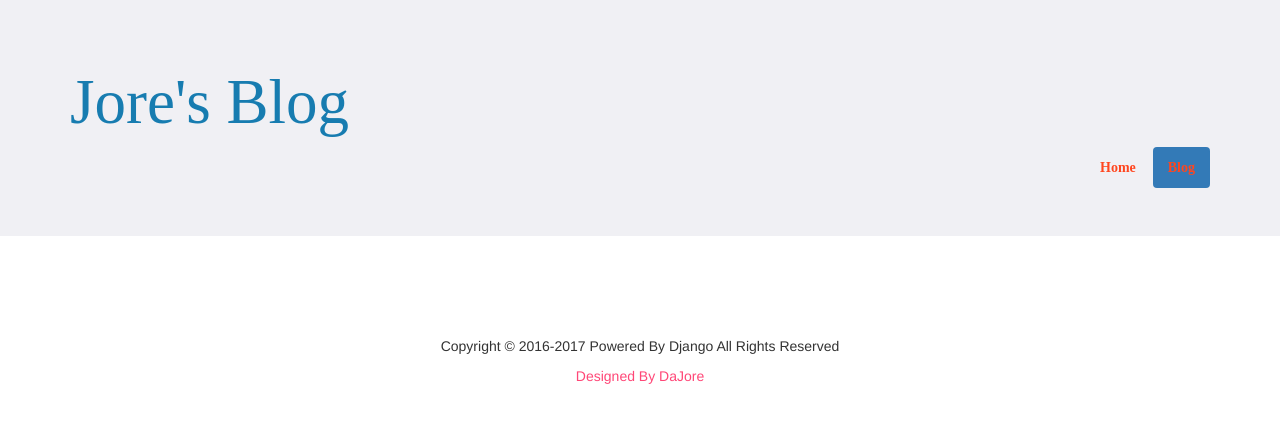
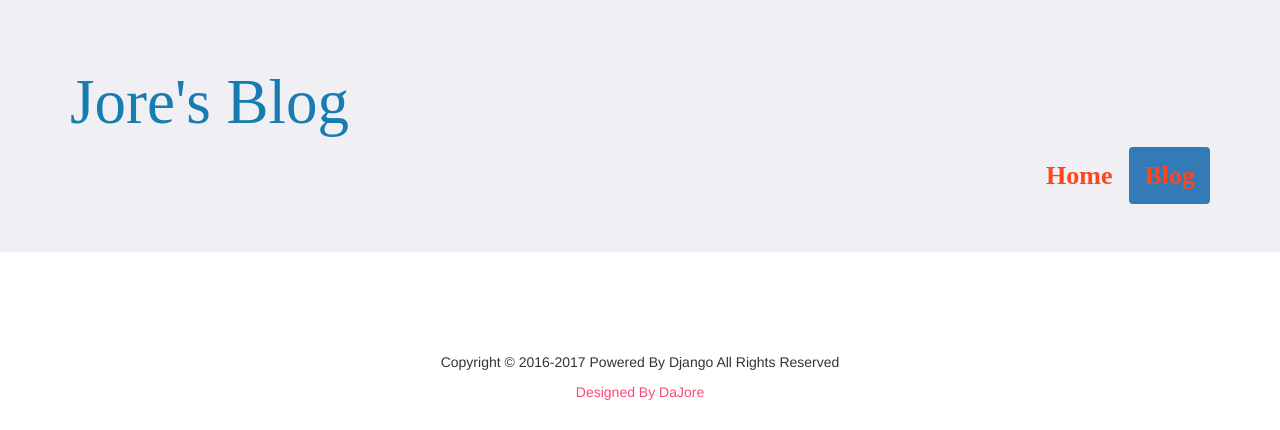
Before and after one commit to DaJore/Jore_Blog, a Django app: template blog/templates/detail.html in a window 1280 px wide. Shown: the top 430 px of the page. Run offline with Django 3.2, Linux system fonts and the light colour scheme; the template is opened without the code that fills it, so the values that code supplies are empty; some libraries are stand-ins or nearby versions.

Commit message:
you can ignore

```diff
--- a/blog/templates/blog_all_list.html
+++ b/blog/templates/blog_all_list.html
@@ -18,10 +18,9 @@
 				<a href="{% url 'detail' blog_list.id %}"><h3>{{ blog_list.title }}</h3></a>
 				<span class="label label-success" style="margin-left: 30px;">{{ blog_list.date }}</span>
 				<span class="label label-info" style="margin-left: 8px;">{{ blog_list.tag }}</span>
-				<br>
 				<div class="row">
 					<div class="col-xs-12 col-sm-8 col-md-8 col-lg-8">
-						<p class="text-info" style="text-indent: 20px;">{{ blog_list.summary }}......</p><br>
+						<p class="text-info" style="text-indent: 20px;margin-top: 10px;">{{ blog_list.summary }}......</p><br>
 					</div>
 				</div>
 			{% endfor %}
--- a/blog/templates/detail.html
+++ b/blog/templates/detail.html
@@ -5,8 +5,10 @@
 			<div class="container">
 				<h1 style="font-family: Girls;color: #177cb0;text-align: left;">Jore's Blog</h1>
 				<ul class="nav nav-pills" style="float: right;">
-					<li><a href="{% url 'home' %}"><strong style="font-size: ;color: #ff461f;font-family: Girls;">Home</strong></a></li>
-					<li  class="active"><a href="{% url 'blog_paging' '' %}"><strong style="font-size:;color: #ff461f;font-family: Girls; ">Blog</strong></a></li>
+					<li><a href="{% url 'home' %}"><strong style="font-size: 18px;color: #ff461f;
+					font-family: Girls;" id="ctrl1">Home</strong></a></li>
+					<li  class="active"><a href="{% url 'blog_paging' '' %}"><strong style="
+					font-size: 18px;color: #ff461f;font-family: Girls;" id="ctrl2">Blog</strong></a></li>
 				</ul>
 			</div>
 		</div>
```
